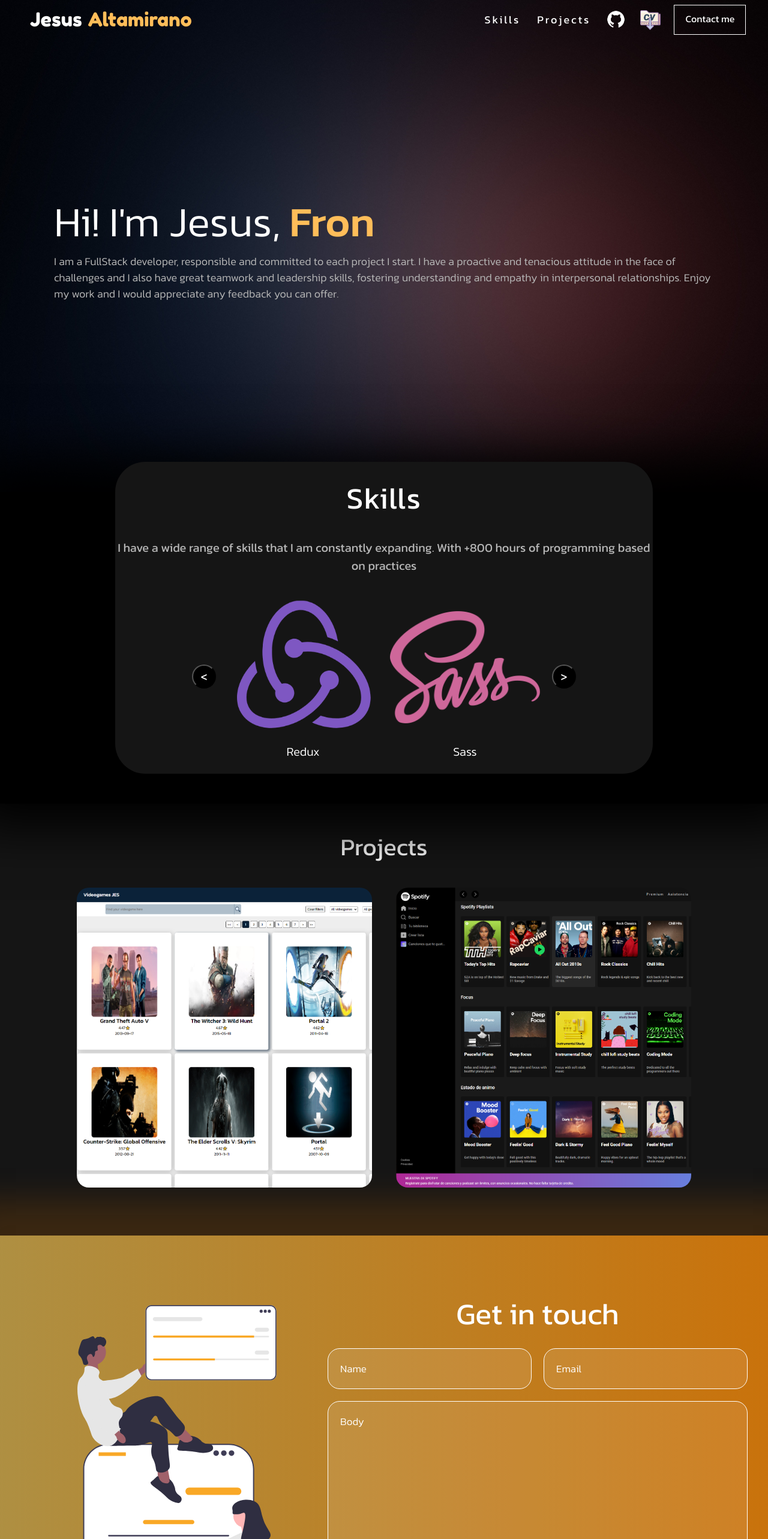
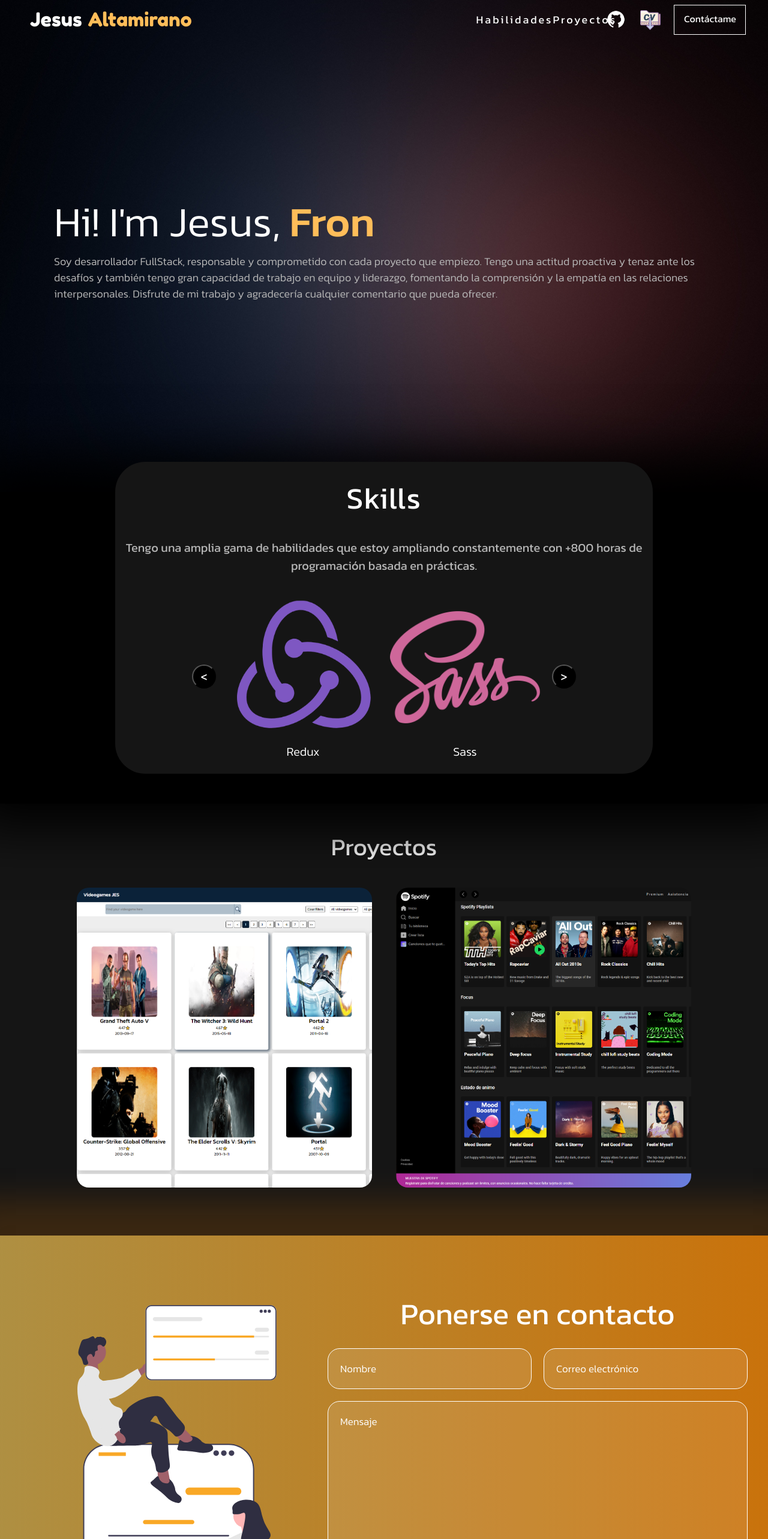
Before and after one commit to JesusAltamirano14/portafolio, a React (Create React App) app: page / in a window 1280 px wide. Shown: the top 2566 px of the page at 60% size. Built offline with nearby package versions, Linux system fonts and the light colour scheme.

Commit message:
language modified

```diff
--- a/src/components/Contact.jsx
+++ b/src/components/Contact.jsx
@@ -24,13 +24,13 @@
     <div className='home__contact' id='contact'>
       <img className='home__contact__img' src={imgContact} alt='contact'/>
       <div className='home__contact__container-form'>
-        <div className='home__contact__container-form__title'>Get in touch</div>
+        <div className='home__contact__container-form__title'>Ponerse en contacto</div>
         <div className='home__contact__container-inputs'>
-            <input className='home__contact__container-inputs__input home__contact__container-inputs__input--1' type='text' placeholder='Name' onChange={handleChangeName} />
-            <input className='home__contact__container-inputs__input home__contact__container-inputs__input--2' type='text' placeholder='Email'onChange={handleChangeEmail} />
-            <textarea className='home__contact__container-inputs__input home__contact__container-inputs__input--3' type='text' placeholder='Body' onChange={handleChangeBody} />
+            <input className='home__contact__container-inputs__input home__contact__container-inputs__input--1' type='text' placeholder='Nombre' onChange={handleChangeName} />
+            <input className='home__contact__container-inputs__input home__contact__container-inputs__input--2' type='text' placeholder='Correo electrónico'onChange={handleChangeEmail} />
+            <textarea className='home__contact__container-inputs__input home__contact__container-inputs__input--3' type='text' placeholder='Mensaje' onChange={handleChangeBody} />
         </div>
-        <a href={`mailto:jesusaltamirano14@hotmail.com?subject=${name}-${email}&body=${body}`}  className={'home__contact__container-form__button'}>Send</a>
+        <a href={`mailto:jesusaltamirano14@hotmail.com?subject=${name}-${email}&body=${body}`}  className={'home__contact__container-form__button'}>Enviar</a>
       </div>
 
     </div>
--- a/src/components/Footer.jsx
+++ b/src/components/Footer.jsx
@@ -5,8 +5,8 @@
     <div className='home__footer'>
       <div className="home__footer__container-first">
         <div className="home__footer__container-first__cont-thanks">
-          <div className="home__footer__container-first__cont-thanks__thanks">Thanks for watching,</div>
-          <div className="home__footer__container-first__cont-thanks__thanks">please send me your feedback</div>
+          <div className="home__footer__container-first__cont-thanks__thanks">Gracias por ver,</div>
+          <div className="home__footer__container-first__cont-thanks__thanks">por favor envíeme su comentario</div>
         </div>
       </div>
       <div className="home__footer__container-all">
--- a/src/components/Navbar.jsx
+++ b/src/components/Navbar.jsx
@@ -36,14 +36,14 @@
         <div className='navbar__icon' onClick={handleClickIcon}><img className='navbar__icon__ham' src={iconHamburger} alt='burger'/></div>
         <div className={hamburger?'navbar__container-all navbar__container-all-active':'navbar__container-all'}>
             <ul className='navbar__list'>
-                <li className="navbar__list__item"><a href="#skills" className="navbar__list__item__link">Skills</a></li>
-                <li className="navbar__list__item"><a href="#projects" className="navbar__list__item__link">Projects</a></li>
+                <li className="navbar__list__item"><a href="#skills" className="navbar__list__item__link">Habilidades</a></li>
+                <li className="navbar__list__item"><a href="#projects" className="navbar__list__item__link">Proyectos</a></li>
             </ul>
             <div className='navbar__buttons'>
                 <a href="https://github.com/Peluchow" target="_blank" rel="noreferrer" className="navbar__buttons__git">{null}</a>
                 <a href="https://drive.google.com/file/d/1eqT58I9XUgTJA8tNc7gTnUCDXwx8MeJw/view?usp=sharing" target="_blank" rel="noreferrer" className="navbar__buttons__cv">{null}</a>
                 <a href="#contact" className="navbar__buttons__contact">
-                    <span className='navbar__buttons__contact__me'>Contact me</span>
+                    <span className='navbar__buttons__contact__me'>Contáctame</span>
                 </a>
             </div>
         </div>
--- a/src/components/Presentation.jsx
+++ b/src/components/Presentation.jsx
@@ -15,9 +15,10 @@
           />
         </div>
         <div className='home__presentation__parag'>
-        I am a FullStack developer, responsible and committed to each project I start. I have a proactive and tenacious attitude in the face
+        {/* I am a FullStack developer, responsible and committed to each project I start. I have a proactive and tenacious attitude in the face
         of challenges and I also have great teamwork and leadership skills, fostering understanding and empathy in interpersonal relationships.
-         Enjoy my work and I would appreciate any feedback you can offer.
+         Enjoy my work and I would appreciate any feedback you can offer. */}
+          Soy desarrollador FullStack, responsable y comprometido con cada proyecto que empiezo. Tengo una actitud proactiva y tenaz ante los desafíos y también tengo gran capacidad de trabajo en equipo y liderazgo, fomentando la comprensión y la empatía en las relaciones interpersonales. Disfrute de mi trabajo y agradecería cualquier comentario que pueda ofrecer.
         </div>
     </div>
   )
--- a/src/components/Projects.jsx
+++ b/src/components/Projects.jsx
@@ -3,7 +3,7 @@
 const Projects = () => {
   return (
     <div className='home__projects' id='projects'>
-      <div className="home__projects__title">Projects</div>
+      <div className="home__projects__title">Proyectos</div>
       <div className="home__projects__container">
         <div className="home__projects__container__img home__projects__container__img--videogames">
           <div className="home__projects__container__img__first">
--- a/src/components/Skills.jsx
+++ b/src/components/Skills.jsx
@@ -82,7 +82,7 @@
       <div className="home__skills__container">
         <div className="home__skills__container__title">Skills</div>
         <div className="home__skills__container__parag">
-        I have a wide range of skills that I am constantly expanding. With +800 hours of programming based on practices
+          Tengo una amplia gama de habilidades que estoy ampliando constantemente con +800 horas de programación basada en prácticas.
         </div>
         <div className="home__skills__container-logos">
           <button className="home__skills__container-logos__button" onClick={handleClickPrevious}>{'<'}</button>
```
